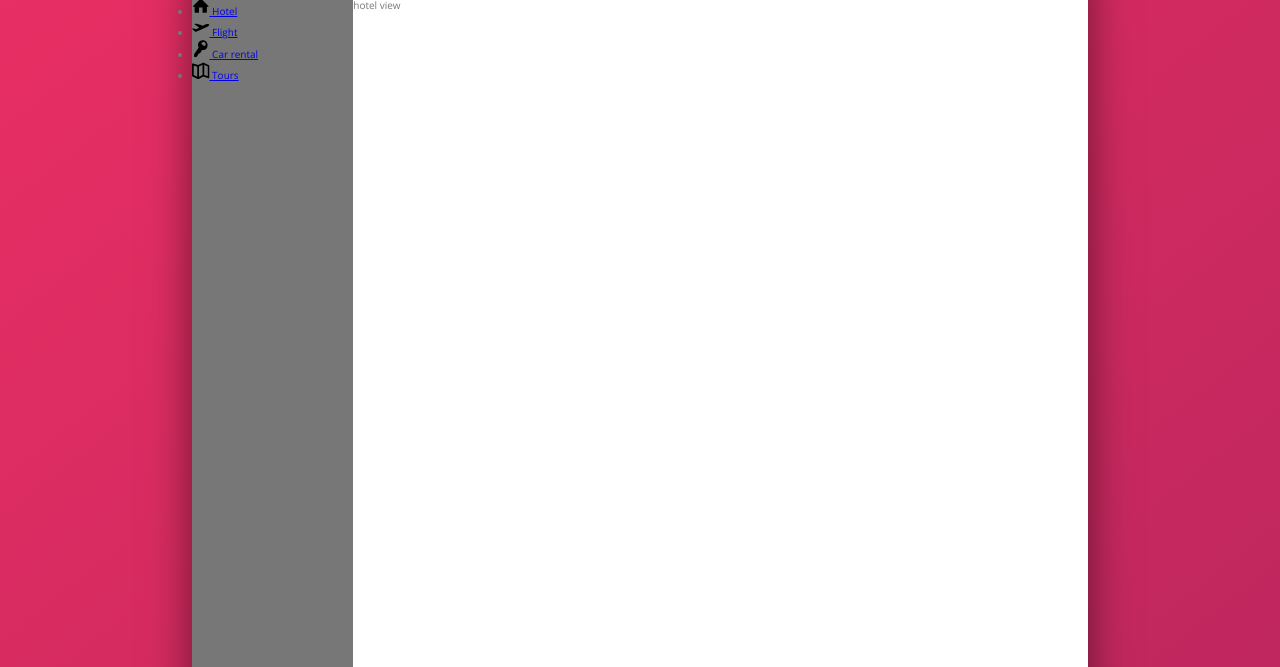
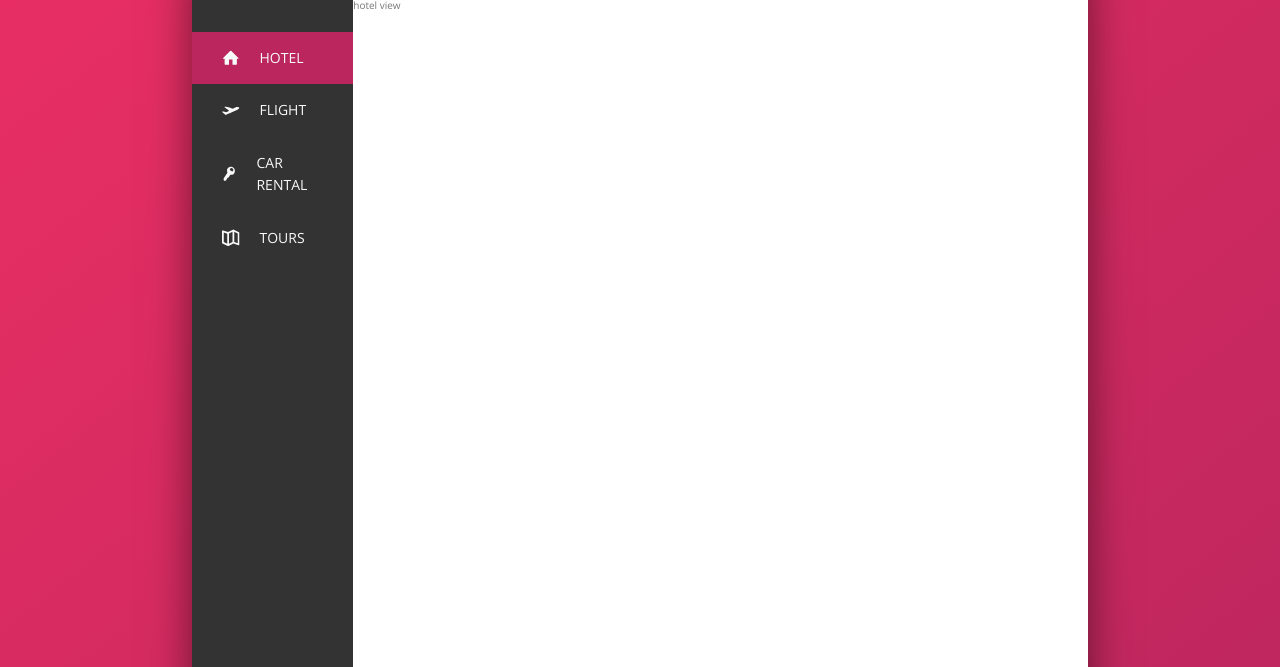
Before and after one commit to elmi-elmi/Demo-Trillo-sass, a website: page index.html in a window 1280 px wide. Shown: the part 133-800 px from the top of the page. Drawn offline with nearby package versions, Linux system fonts and the light colour scheme.

Commit message:
navigation completed

```diff
--- a/index.html
+++ b/index.html
@@ -56,7 +56,7 @@
       <div class="content">
         <div class="sidebar">
           <ul class="side-nav">
-            <li class="side-nav__item">
+            <li class="side-nav__item side-nav__item--active">
               <a href="#" class="side-nav__link">
                 <svg class="side-nav__icon">
                   <use xlink:href="img/sprite.svg#icon-home"></use>
--- a/sass/_componets.scss
+++ b/sass/_componets.scss
@@ -130,17 +130,60 @@
 
 //////////////////////////
 // side navigation
-.sidebar{
-  display: flex;
-  flex-direction: column;
-  justify-content:space-between;
-}
+
 .side-nav{
-  &__item{}
-  &__link{}
+  font-size: 1.4rem;
+  list-style: none;
+  margin-top: 3.5rem;
+  &__item{
+    position: relative;
+    z-index: 1;
+
+
+  }
+  &__item--active{
+    background-color: var(--primary-color-dark);
+  }
+  &__link:link,
+  &__link:visited{
+    color: var(--color-Grey-light-1);
+    text-decoration:none;
+    text-transform: uppercase;
+    padding: 1.5rem 3rem;
+
+    display: flex;
+    align-items: center;
+
+    transition: background-color 0.2s;
+  }
+
+  &__link::before{
+    position: absolute;
+    z-index: -1;
+    top: 0;
+    left: 0;
+    content: '';
+    width: 2px;
+    height: 100%;
+    background-color: var(--primary-color-dark);
+    transform: scaleY(0);
+    transition: transform 0.2s,
+                width 0.4s cubic-bezier(1, 0, 0, 1) 0.2s;
+
+  }
+  &__link:hover::before{
+    transform: scaleY(1);
+    width: 100%;
+  }
+  &__link:active{
+    background-color: var(--primary-color);
+  }
+
   &__icon{
     width:1.75rem;
     height: 1.75rem;
+    margin-right: 2rem;
+    fill: currentColor;
   }
 }
 
--- a/sass/_layout.scss
+++ b/sass/_layout.scss
@@ -1,4 +1,4 @@
-.container{
+.container {
   min-height: 80vh;
   max-width: 70vw;
   margin: 8rem auto;
@@ -6,28 +6,31 @@
   box-shadow: var(--shadow-dark);
 }
 
-.header{
-  display:flex;
-  justify-content:space-between;
+.header {
+  display: flex;
+  justify-content: space-between;
   align-items: center;
   font-size: 1.4rem;
   height: 5rem;
-  background-color:#fff;
+  background-color: #fff;
   border-bottom: 1px solid var(--color-Grey-light-2);
-
 }
 
-.content{
-  display:flex;
+.content {
+  display: flex;
 }
 
-.sidebar{
-  background-color: var(--color-Grey-dark-2);
-  flex:0 0 18%;
+.sidebar {
+  background-color: var(--color-Grey-dark-1);
+  flex: 0 0 18%;
+
+  display: flex;
+  flex-direction: column;
+  justify-content: space-between;
 }
 
-.hotel-view{
+.hotel-view {
   background-color: #fff;
   height: 80rem;
-  flex:1;
+  flex: 1;
 }
```
Also changed, not shown: css/style.css, 2 other files.
